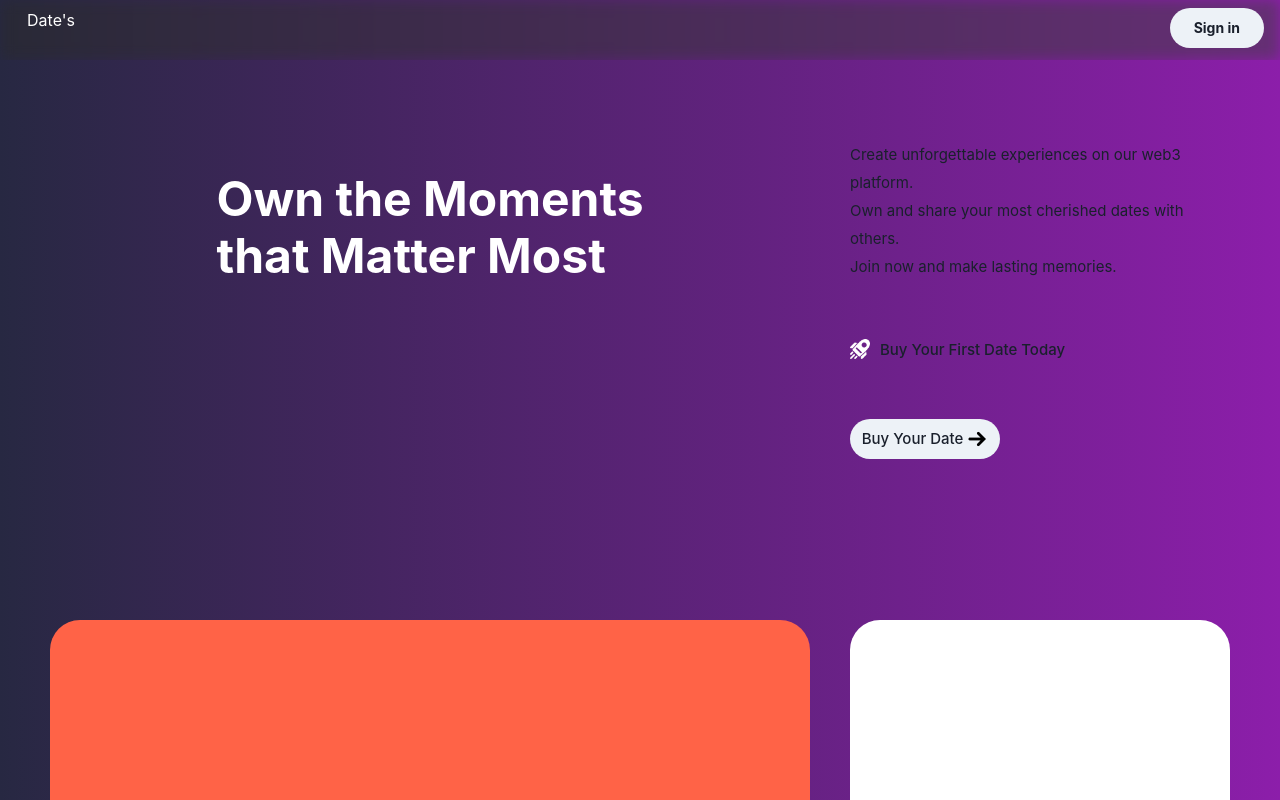
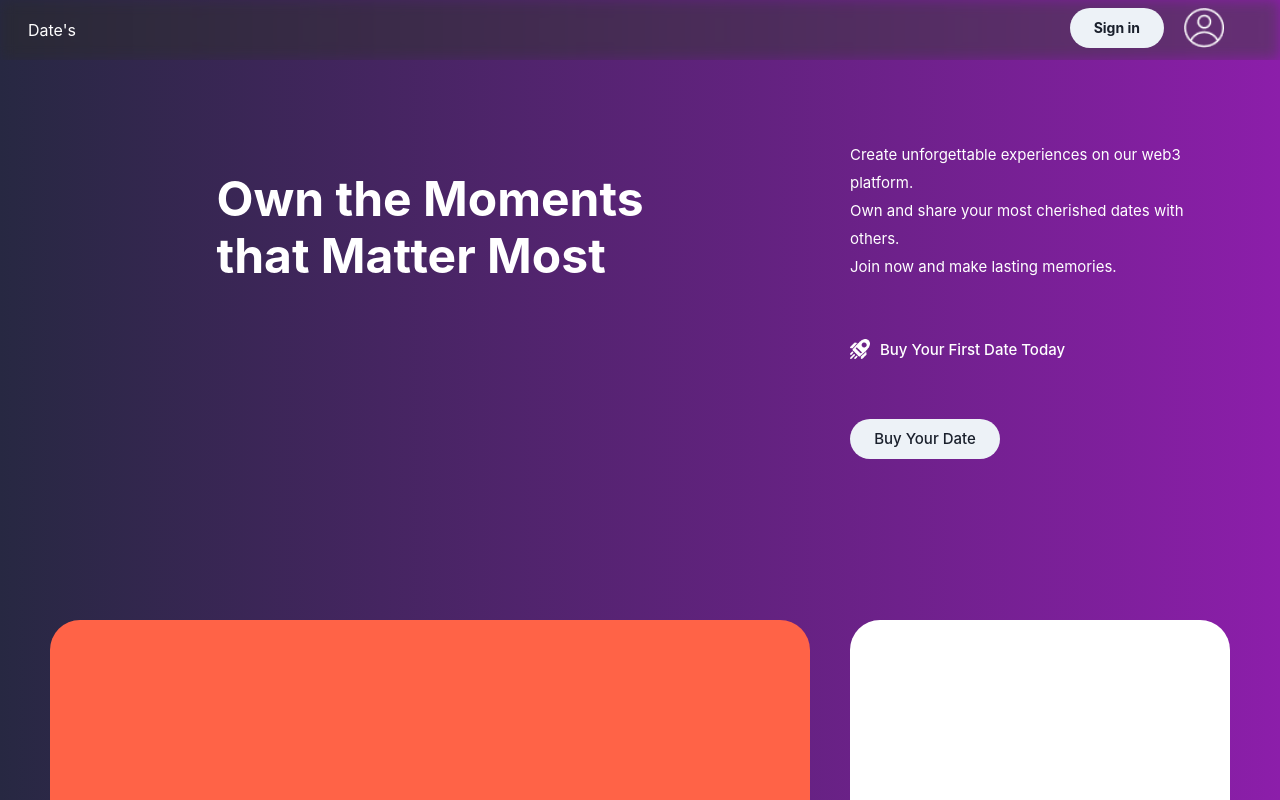
Before and after one commit to jjw3310/avalanche, a React (Create React App) app: page / in a window 1280 px wide. Shown: the top 800 px of the page. Built offline with nearby package versions, Linux system fonts and the light colour scheme.

Commit message:
feat: Completed Design for NavBar

```diff
--- a/src/components/templates/Introduce.jsx
+++ b/src/components/templates/Introduce.jsx
@@ -13,7 +13,8 @@ import {
 import { forwardRef } from "react";
 
 import rocket from "@assets/images/rocket.png";
-import arrowIcon from "@assets/images/arrowIcon.png";
+import { ReactComponent as arrowRightSolid } from "@assets/images/arrowRightSolid.svg";
+
 
 const Introduce = forwardRef((props, ref) => {
   return (
@@ -80,7 +81,7 @@ const Introduce = forwardRef((props, ref) => {
               font-weight={"400"}
               // position: absolute;
               font-family={"Raleway"}
-              color={"FFFFFF"}
+              color={"white"}
               mb={"58px"}
             >
               Create unforgettable experiences on our web3 platform.  <br/>
@@ -104,6 +105,7 @@ const Introduce = forwardRef((props, ref) => {
                 ml={"10px"}
                 justifyContent={"center"}
                 alignItems={"center"}
+                color={"white"}
               >
                 Buy Your First Date Today
               </Text>
@@ -123,7 +125,7 @@ const Introduce = forwardRef((props, ref) => {
               >
                 Buy Your Date
               </Text>
-              <Image src={arrowIcon} />
+                <arrowRightSolid width={200} height={200} fill="#dd9c4f" />
             </Button>
           </Flex>
         </Box>
--- a/src/components/templates/NavBar.jsx
+++ b/src/components/templates/NavBar.jsx
@@ -7,7 +7,7 @@ import {
   Collapse,
   // Icon,
   Link,
-  // Image,
+  Image,
   Button,
   Popover,
   PopoverTrigger,
@@ -22,7 +22,8 @@ import {
   // ChevronRightIcon,
 } from "@chakra-ui/icons";
 
-import { FontAwesomeIcon } from "@fortawesome/react-fontawesome";
+import userProfileWhite from "@assets/images/userProfileWhite.png";
+
 
 
 export default function NavBar({ currentVisibleIndex, onClickNavLink }) {
@@ -30,9 +31,9 @@ export default function NavBar({ currentVisibleIndex, onClickNavLink }) {
   return (
     <Box
       pos={"fixed"}
-      top={0}
+      // top={0}
       width={"100%"}
-      zIndex={999}
+      // zIndex={999}
     >
       <Flex
         backdropFilter={"saturate(50%) blur(7px)"}
@@ -44,17 +45,20 @@ export default function NavBar({ currentVisibleIndex, onClickNavLink }) {
         // borderStyle={"solid"}
         // borderColor={"gray.200"}
       >
-        <Flex flex={{ base: 1 }} justify={{ base: "start", md: "start" }}>
+        <Flex
+          flex={{ base: 1 }}
+          ml={"12px"}
+          // justifyContent={"center"}
+          alignItems={"center"}
+        >
           <a href="/">
             <Box
               // height={30}
               width={70}
               cursor={"pointer"}
-              color={"white"}
-            >
+              >
               <Text
-                justify={"center"}
-                align={"center"}
+                color={"white"}
               >
                 Date's
               </Text>
@@ -83,8 +87,11 @@ export default function NavBar({ currentVisibleIndex, onClickNavLink }) {
             </PopoverTrigger>
           </Popover>
         </Button>
-        <Flex>
-          <FontAwesomeIcon icon="fa-regular fa-user" />
+        <Flex
+          ml={"20px"}
+          mr={"40px"}
+        >
+          <Image src={userProfileWhite} width={10} height={10} fill="#dd9c4f" />
         </Flex>
         {/*
           <Flex display={{ base: "none", md: "flex" }}>
```
Also changed, not shown: src/assets/images/arrow.png (added), src/assets/images/arrowRightSolid.svg (added).
